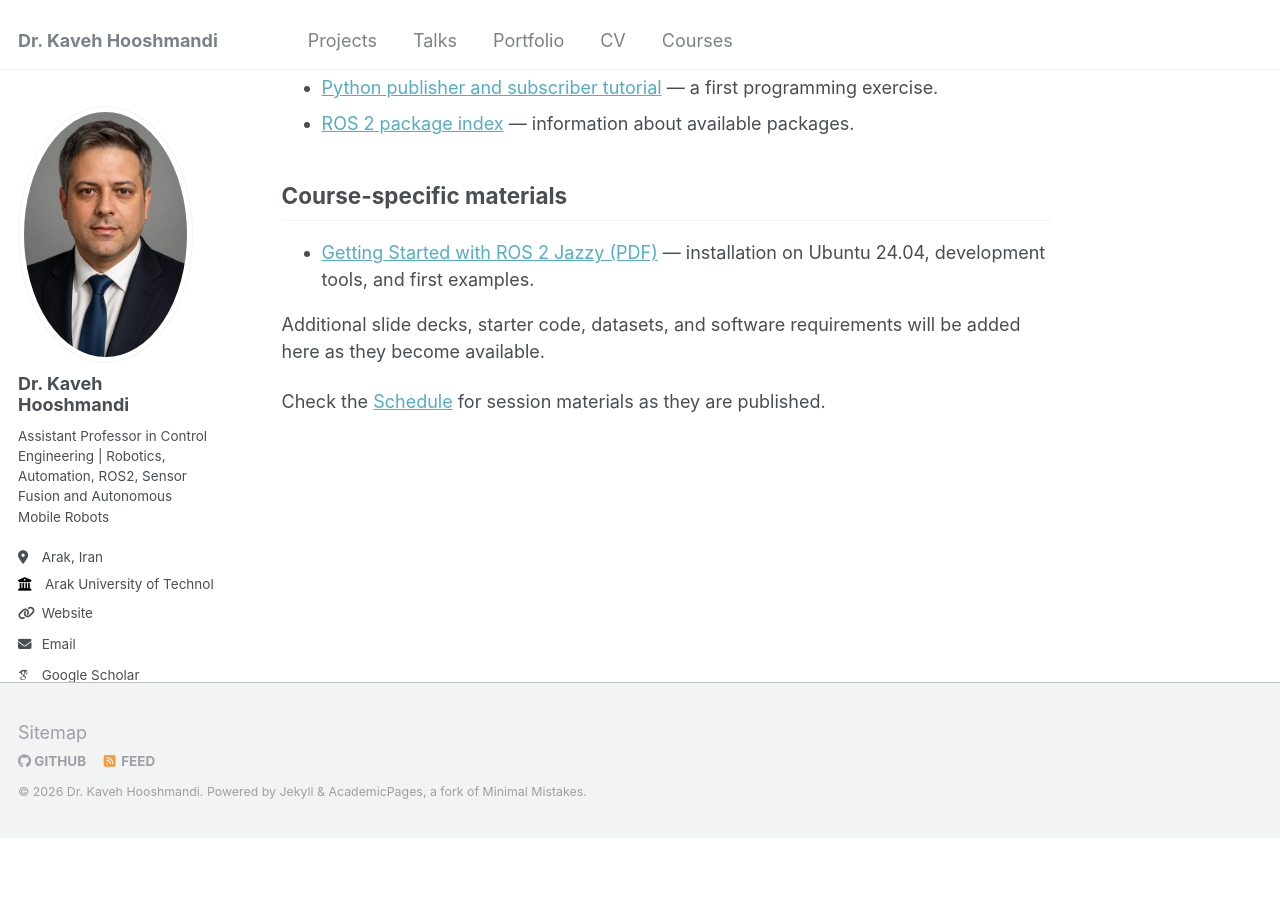
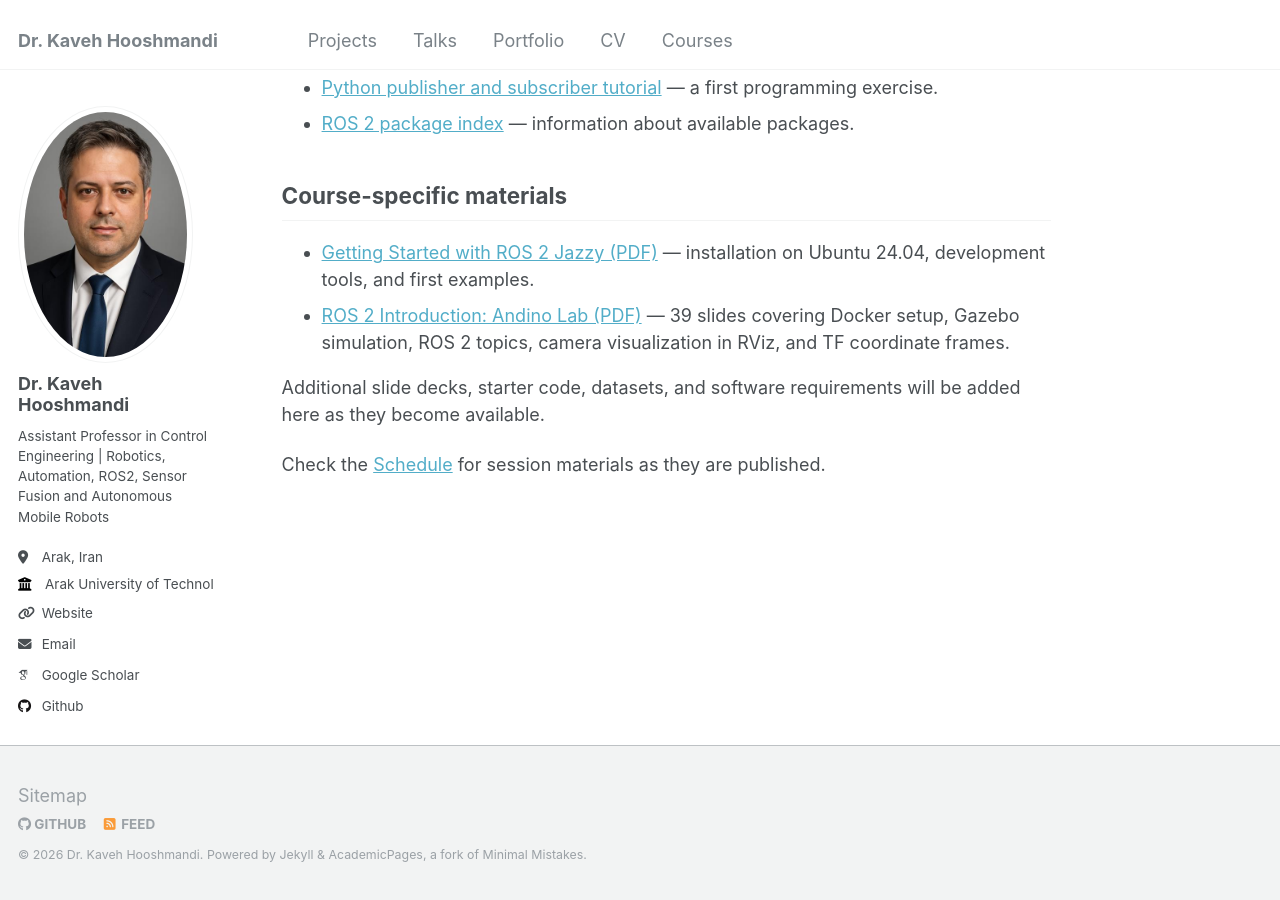
Before and after one commit to kaveh-hooshmandi/kaveh-hooshmandi.github.io, a Jekyll site: the page built from _pages/robot-programming-ros2-resources.md, in a window 1280 px wide and 900 px high, scrolled down 674 px. Built offline with Jekyll 4.4.1, drawn with Linux system fonts in a browser that asks for light colours; some web fonts are replaced; before the commit the page ends 1511 px from its top, so only the background shows below that.

Commit message:
Add ROS 2 Introduction slides to course materials

```diff
--- a/_pages/robot-programming-ros2-resources.md
+++ b/_pages/robot-programming-ros2-resources.md
@@ -25,6 +25,7 @@ author_profile: true
 ## Course-specific materials
 
 - [Getting Started with ROS 2 Jazzy (PDF)](/courses/robot-programming-ros2/materials/ros2_installation.pdf) — installation on Ubuntu 24.04, development tools, and first examples.
+- [ROS 2 Introduction: Andino Lab (PDF)](/courses/robot-programming-ros2/materials/ros2_introduction.pdf) — 39 slides covering Docker setup, Gazebo simulation, ROS 2 topics, camera visualization in RViz, and TF coordinate frames.
 
 Additional slide decks, starter code, datasets, and software requirements will be added here as they become available.
 
```
Also changed, not shown: _pages/robot-programming-ros2.md (+2 -0 lines), 1 other file.
